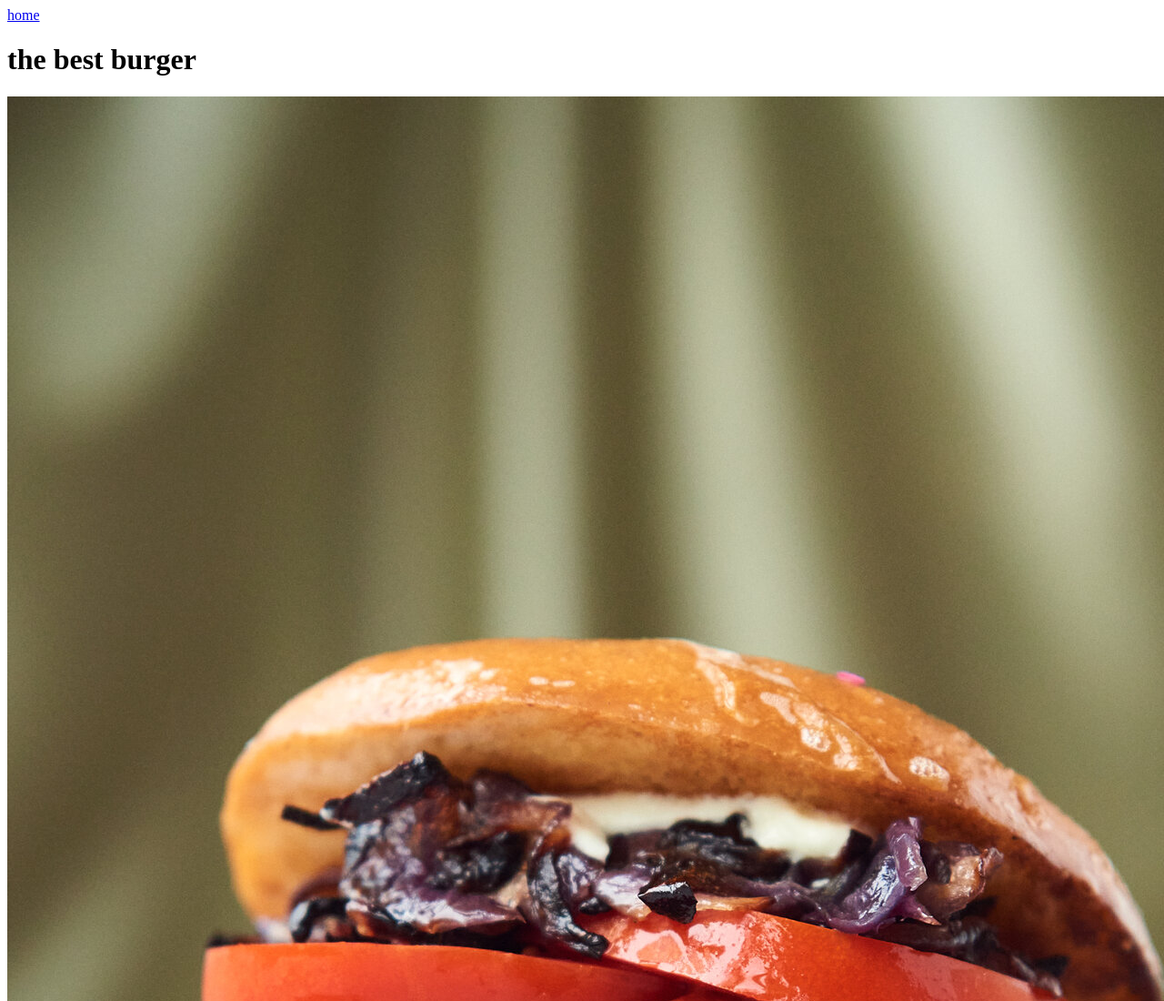
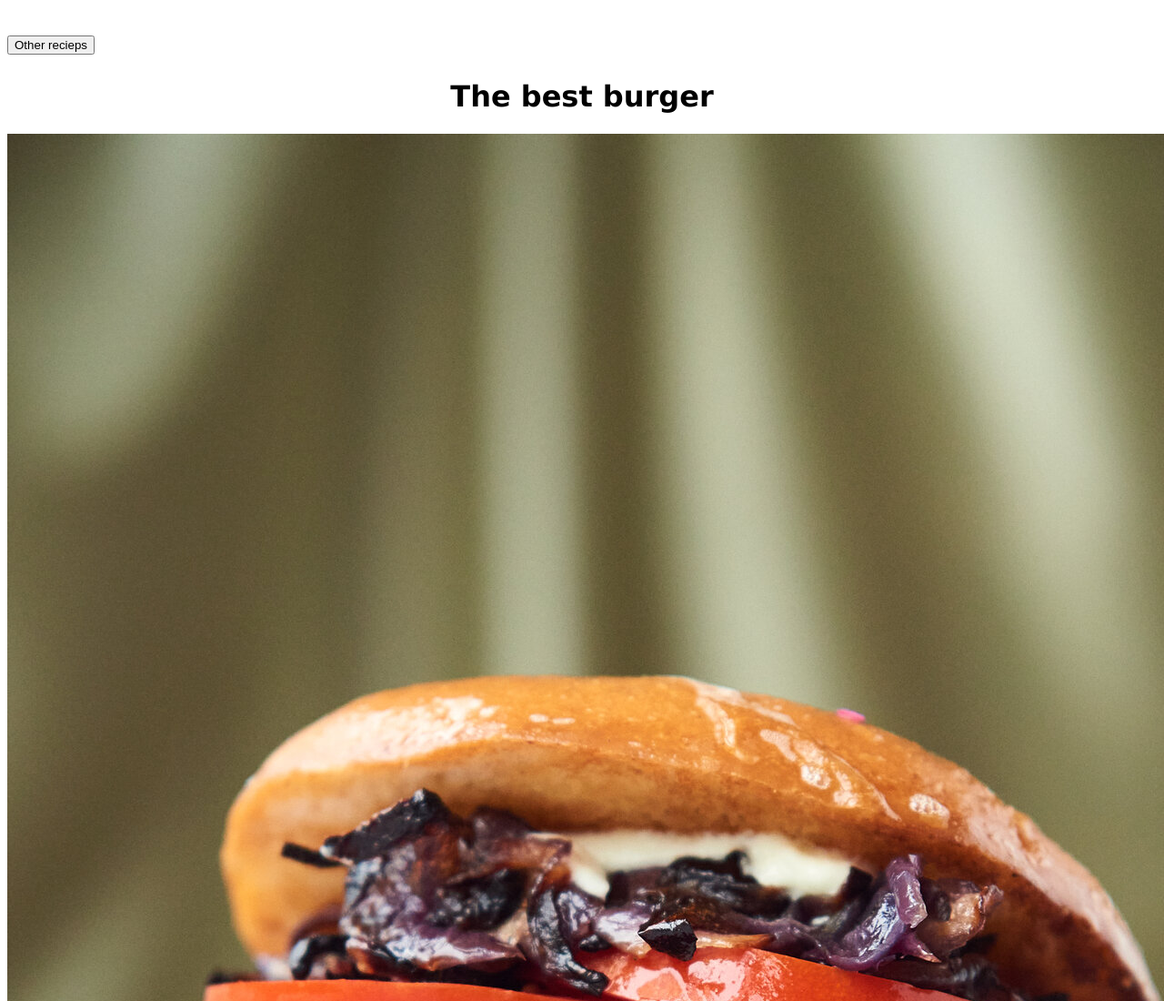
Before and after one commit to MB11-Git/odin-recipes, a plain HTML site: page burger.html in a window 1280 px wide. Shown: the top 1100 px of the page at 91% size. Drawn offline with Linux system fonts and the light colour scheme.

Commit message:
burger.html

```diff
--- a/burger.html
+++ b/burger.html
@@ -4,12 +4,14 @@
     <meta charset="UTF-8">
     <meta http-equiv="X-UA-Compatible" content="IE=edge">
     <meta name="viewport" content="width=device-width, initial-scale=1.0">
-    <title>Document</title>
+    <title>Michals burger recomendation</title>
+    <link rel="stylesheet" href="style.css">
 </head>
+
 <body>
-    <a href="index.html">home</a>
+    <a id="home1" href="index.html"> <input type="submit" value="Other recieps"></a>
 
-    <h1>the best burger</h1>
+    <h1>The best burger</h1>
    <div> <img src="./img/burger.jpg" alt="burger"> </div>
    <p><h3>If you want to taste the best burger follow these steps</h3></p>
    <p>
```
